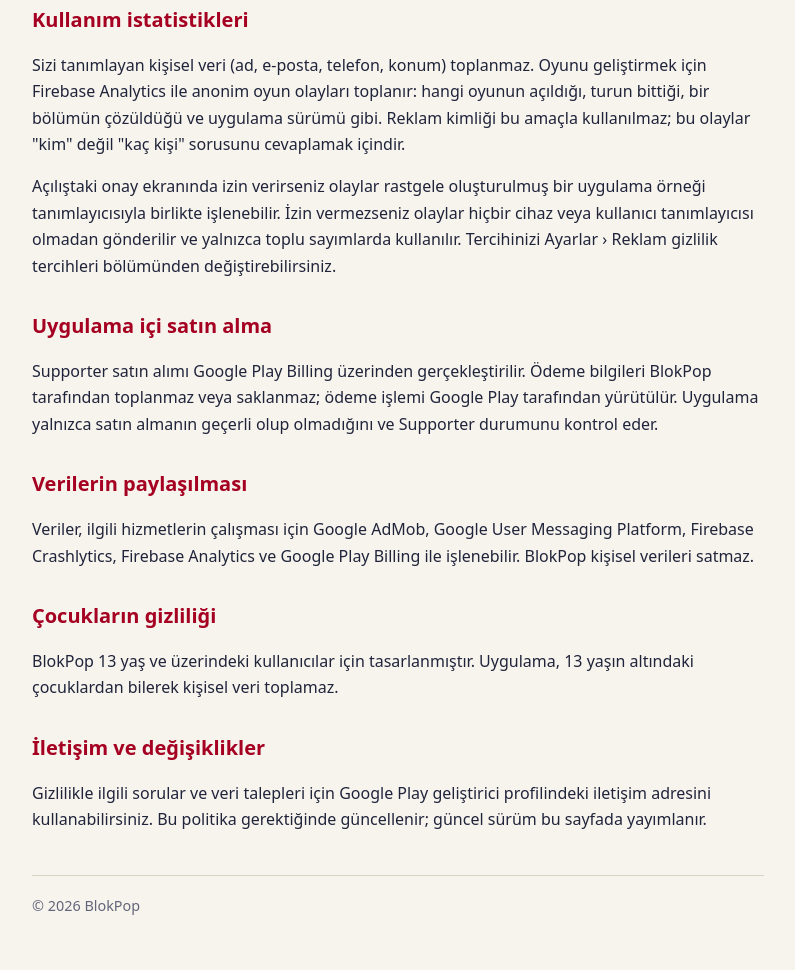
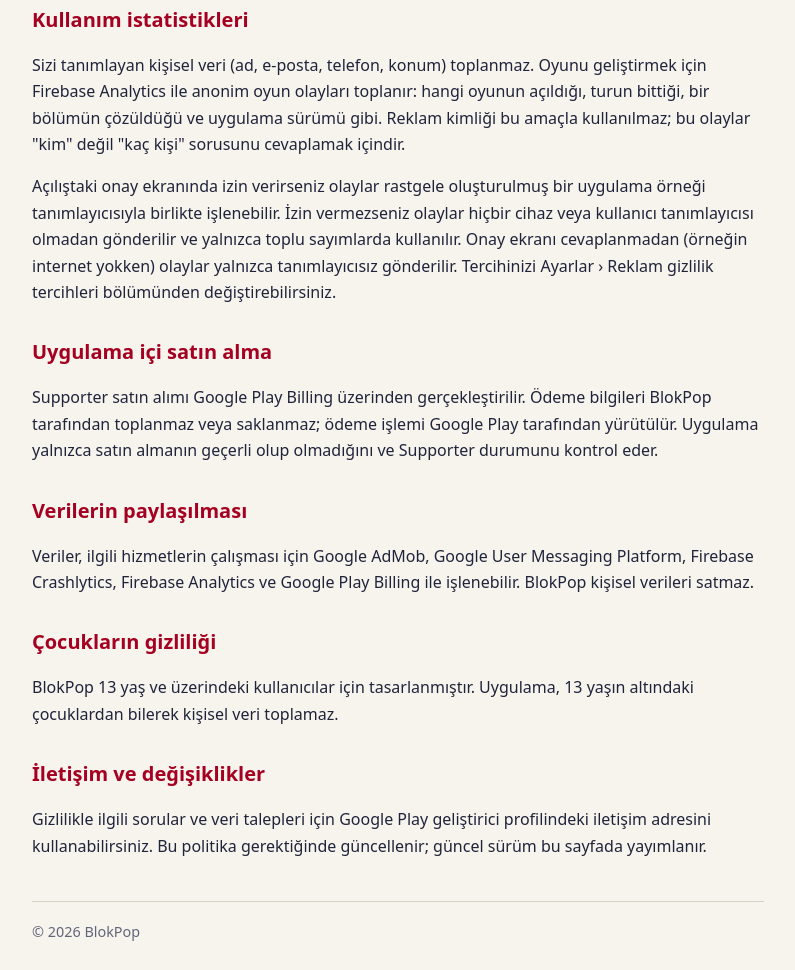
Before and after one commit to mustafasariel/mustafasariel.github.io, a plain HTML site: page blokpop/privacy/index.html in a window 1280 px wide. Shown: the part 1307-2277 px from the top of the page, without its empty margins (242-1037 px from the left). Drawn offline with Linux system fonts and the light colour scheme.

Commit message:
Note identifier-free events before consent
Co-Authored-By: Claude Opus 5.5 <noreply@anthropic.com>

```diff
--- a/blokpop/privacy/index.html
+++ b/blokpop/privacy/index.html
@@ -62,7 +62,7 @@
       <section>
         <h2>Kullanım istatistikleri</h2>
         <p>Sizi tanımlayan kişisel veri (ad, e-posta, telefon, konum) toplanmaz. Oyunu geliştirmek için Firebase Analytics ile anonim oyun olayları toplanır: hangi oyunun açıldığı, turun bittiği, bir bölümün çözüldüğü ve uygulama sürümü gibi. Reklam kimliği bu amaçla kullanılmaz; bu olaylar "kim" değil "kaç kişi" sorusunu cevaplamak içindir.</p>
-        <p>Açılıştaki onay ekranında izin verirseniz olaylar rastgele oluşturulmuş bir uygulama örneği tanımlayıcısıyla birlikte işlenebilir. İzin vermezseniz olaylar hiçbir cihaz veya kullanıcı tanımlayıcısı olmadan gönderilir ve yalnızca toplu sayımlarda kullanılır. Tercihinizi Ayarlar › Reklam gizlilik tercihleri bölümünden değiştirebilirsiniz.</p>
+        <p>Açılıştaki onay ekranında izin verirseniz olaylar rastgele oluşturulmuş bir uygulama örneği tanımlayıcısıyla birlikte işlenebilir. İzin vermezseniz olaylar hiçbir cihaz veya kullanıcı tanımlayıcısı olmadan gönderilir ve yalnızca toplu sayımlarda kullanılır. Onay ekranı cevaplanmadan (örneğin internet yokken) olaylar yalnızca tanımlayıcısız gönderilir. Tercihinizi Ayarlar › Reklam gizlilik tercihleri bölümünden değiştirebilirsiniz.</p>
       </section>
 
       <section>
```
Also changed, not shown: index.html (+1 -1 lines).
